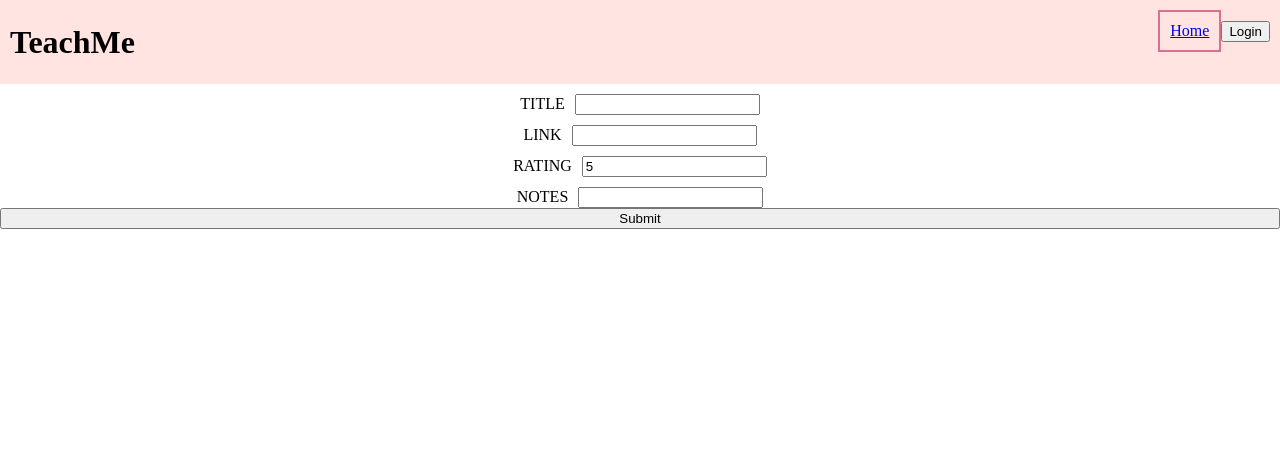
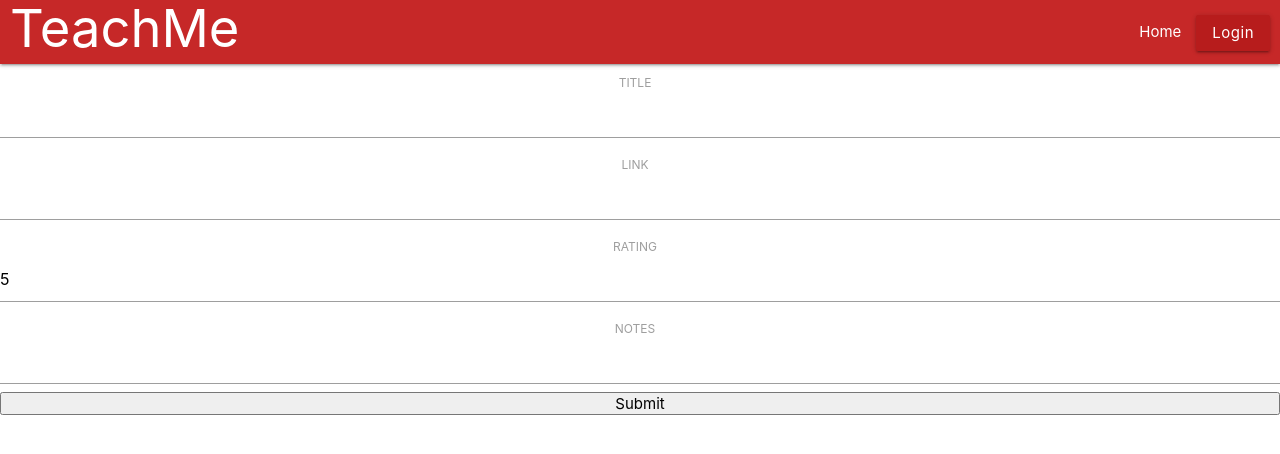
Before and after one commit to jasfromnz/TeachMe, a React (Create React App) app: page /add in a window 1280 px wide. Shown: the top 454 px of the page. Built offline with nearby package versions, Linux system fonts and the light colour scheme; no server answers.

Commit message:
wip: adds CSS styling to nav bar and post header

```diff
--- a/package.json
+++ b/package.json
@@ -7,6 +7,7 @@
     "@testing-library/react": "^11.2.7",
     "@testing-library/user-event": "^12.8.3",
     "firebase": "^8.6.5",
+    "materialize-css": "^1.0.0-rc.2",
     "react": "^17.0.2",
     "react-dom": "^17.0.2",
     "react-router-dom": "^5.2.0",
--- a/src/App.js
+++ b/src/App.js
@@ -6,6 +6,8 @@ import { Route } from 'react-router-dom';
 import { useState, useEffect } from 'react';
 import { auth } from './services/firebase';
 import './App.css';
+import M from 'materialize-css';
+import 'materialize-css/dist/css/materialize.min.css';
 import { fetchPosts, createPost, updatePost, deletePost } from './services/api-service';
 
 function App() {
--- a/src/components/Header/Header.css
+++ b/src/components/Header/Header.css
@@ -1,29 +1,19 @@
-header {
-    background-color: mistyrose;
-    display: flex;
-    justify-content: space-between;
-    align-items: center;
-    margin: 0px;
-    padding: 10px;
-    height: 8vh;
-}
-
-nav {
-    display: flex;
-    height: 100%;
-    width: 50vw;
-    justify-content: flex-end;
-    align-items: baseline;
-}
-
-a {
-    background-color: mistyrose;
-    padding: 10px;
-    border: 2px solid palevioletred;
+h1.left {
+    font-size: 3.5rem;
+    margin: 0;
+    padding-left: 10px;
 }
 
 img {
-    width: 30px;
     border-radius: 50%;
-    padding: 5px;
+    height: 3rem;
+    margin-top: .7rem;
 }
+
+button.login {
+    background-color: #b71c1c;
+    color: white;
+    text-transform: none;
+    font-size: 1rem;
+    margin-right: 10px;
+}
--- a/src/components/Header/Header.js
+++ b/src/components/Header/Header.js
@@ -1,21 +1,32 @@
 import { login, logout } from '../../services/firebase';
 import './Header.css';
+import M from 'materialize-css';
+import 'materialize-css/dist/css/materialize.min.css';
 
 const Header = (props) => {
     return (
         <header>
-            <h1>TeachMe</h1>
-            <nav>
-                <a href="/">Home</a>
+            <nav className="red darken-3">
+                <h1 className="left">TeachMe</h1>
+                <ul className="right">
+                    <li>
+                        <a href="/">Home</a>
+                    </li>
                 { props.user ?
-                <>
-                    <img src={props.user.photoURL} alt=""></img>
-                    <a href={'/user'}>{props.user.displayName}</a>
-                    <button onClick={logout}>Logout</button>
-                </>
+                    <>
+                        <li>
+                            <a href={'/user'}>My Resources</a>
+                        </li>
+                        <li>
+                            <button className="login btn" onClick={logout}>Logout</button>
+                        </li>
+                    </>
                 :
-                <button onClick={login}>Login</button>
+                    <li>
+                        <button className="login btn" onClick={login}>Login</button>
+                    </li>
                 }
+                </ul>
             </nav>
         </header>
     )
--- a/src/components/Post/Post.css
+++ b/src/components/Post/Post.css
@@ -1,7 +1,38 @@
 .post {
-    border: 2px solid palevioletred;
+    border: 5px solid #ef5350;
     padding: 0 0 20px 0;
     margin: 20px;
+}
+
+.user {
+    display: flex;
+    justify-content: flex-start;
+    align-content: center;
+    background-color: #ef5350;
+}
+
+.body {
+    display: flex;
+    flex-direction: column;
+}
+
+.body > * {
+    width: fit-content;
+    justify-self: left;
+    margin: 10px 0 0 10px;
+}
+
+#name {
+    padding-top: 15px;
+    margin: 0;
+    font-size: 24px;
+    color: white;
+}
+
+img {
+    height: 60px;
+    padding: 10px;
+    margin: 0;
 }
 
 #title {
--- a/src/components/Post/Post.js
+++ b/src/components/Post/Post.js
@@ -1,12 +1,19 @@
 import '../Post/Post.css';
 import { Link } from 'react-router-dom';
+import M from 'materialize-css';
+import 'materialize-css/dist/css/materialize.min.css';
 
 const Post = (props) => (
     <div className="post">
-        <h2 id="user">{props.post.user.displayName}</h2>
-        <a id="title" href={props.post.link}>{props.post.title}</a>
-        <p id="rating">{props.post.rating}</p>
-        <p id="notes">{props.post.notes}</p>
+        <div className="user">
+            <img src={props.post.user.photoURL} alt=""></img>
+            <h2 id="name">{props.post.user.displayName}</h2>
+        </div>
+        <div className="body">
+            <a id="title" href={props.post.link}>{props.post.title}</a>
+            <p id="rating">{props.post.rating}</p>
+            <p id="notes">{props.post.notes}</p>
+        </div>
      { (!!(props.user) && props.post.user.uid === props.user.uid) ?
             <>
                 <Link className="edit" to={"/edit/" + props.post._id} onClick={()=> props.handleEdit(props.post._id)}>✏️</Link>
```
Also changed, not shown: 1 other file (tests, documents, lock files or other folders).
